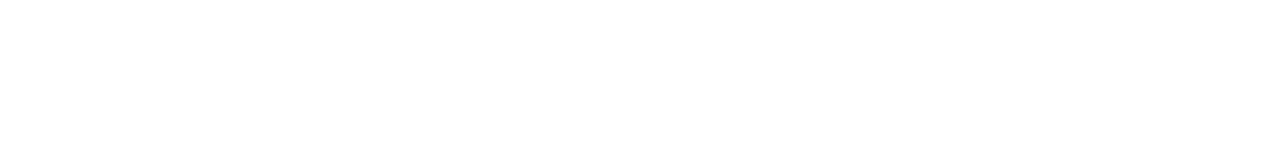
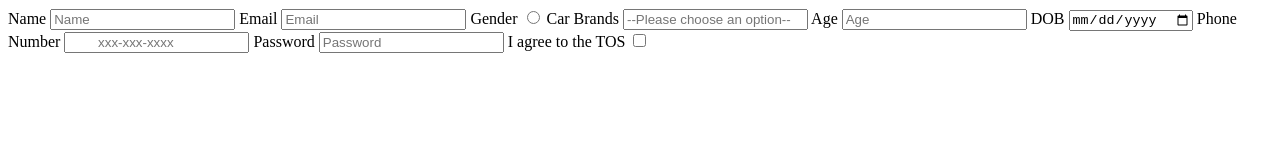
Before and after one commit to acciojob/signup-form-car-Stakshi301, a website: page main.html in a window 1280 px wide. Drawn offline with Linux system fonts and the light colour scheme.

Commit message:
created a submission

```diff
--- a/main.html
+++ b/main.html
@@ -8,7 +8,37 @@
 
 <body>
 	<!-- the entire body must be written by student -->
-    <script type="text/javascript" src="./script.js">
+    <form method="post">
+		<label for="Name">Name</label>
+		<input type="Text" required id="name" placeholder="Name">
+
+		<label for="Email">Email</label>
+		<input type="Email" required id="email" placeholder="Email">
+
+
+	   <label for="Gender">Gender</label>
+		<input type="Radio" required id="gender_m, gender_f" >
+
+       <label for="Car Brands">Car Brands</label>
+		<input type="Select" required id="cars" placeholder="--Please choose an option--">
+
+		<label for="Age">Age</label>
+		<input type="Number" required id="age" placeholder="Age">
+
+		<label for="DOB">DOB</label>
+		<input type="Date" required id="dob" >
+
+		<label for="Phone Number">Phone Number</label>
+		<input type="Tel"  id="tel" placeholder="	xxx-xxx-xxxx">
+
+		<label for="Password">Password</label>
+		<input type="Password" required id="password" placeholder="Password">
+
+		<label for="I agree to the TOS">I agree to the TOS</label>
+		<input type="Checkbox" required id="tos">
+
+	</form>
+	<script type="text/javascript" src="./script.js">
 </script>
 
 </body>
```
